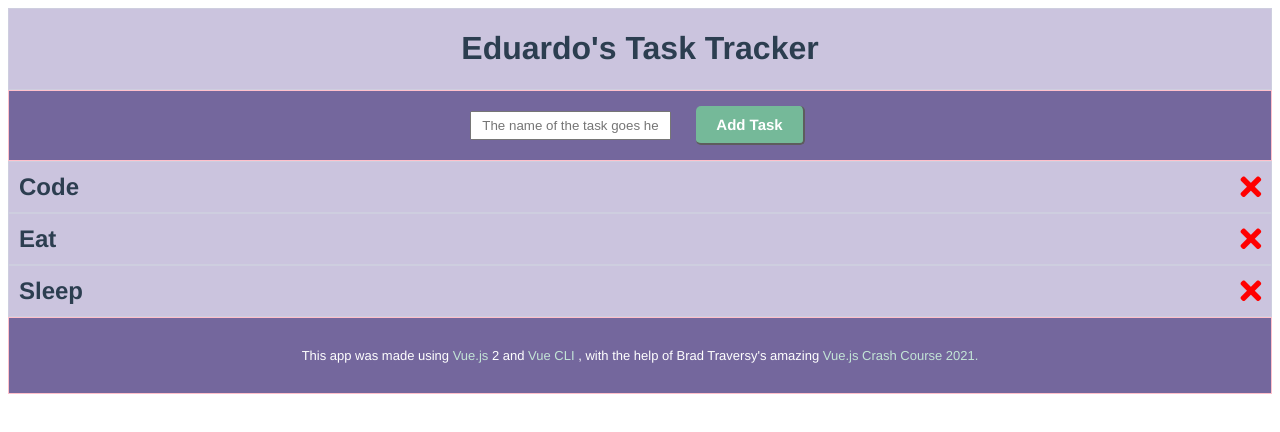
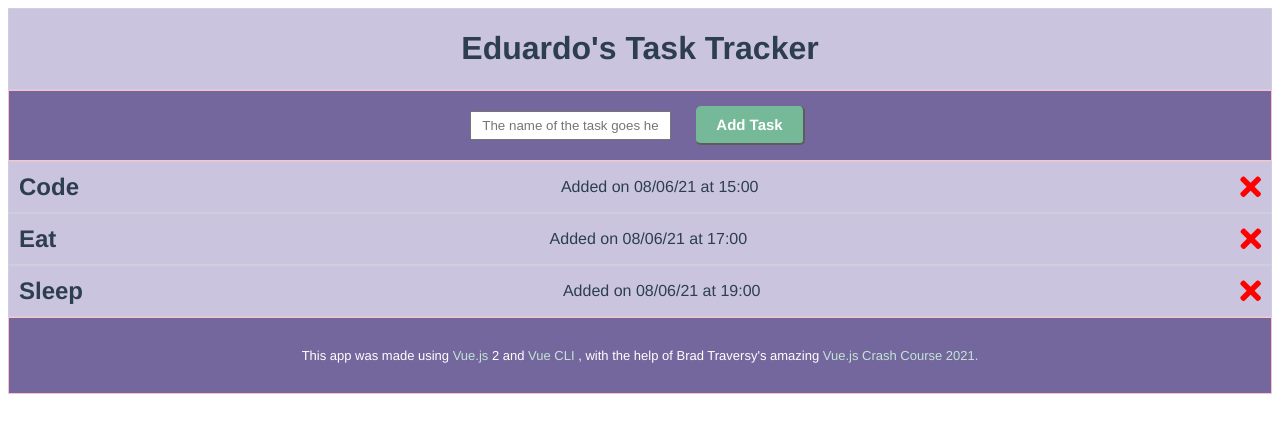
Before and after one commit to eduardomecchia/todos, a Vue app: page / in a window 1280 px wide. Shown: the top 432 px of the page. Built offline with nearby package versions, Linux system fonts and the light colour scheme.

Commit message:
Display the creation date of tasks

```diff
--- a/src/components/Task.vue
+++ b/src/components/Task.vue
@@ -1,6 +1,7 @@
 <template>
     <div>
         <h2>{{ task.text }}</h2>
+        <span>Added on {{ task.date }}</span>
         <i @click="$emit('delete-task', task.id)" class="fas fa-times"></i>
     </div>
 </template>
```
